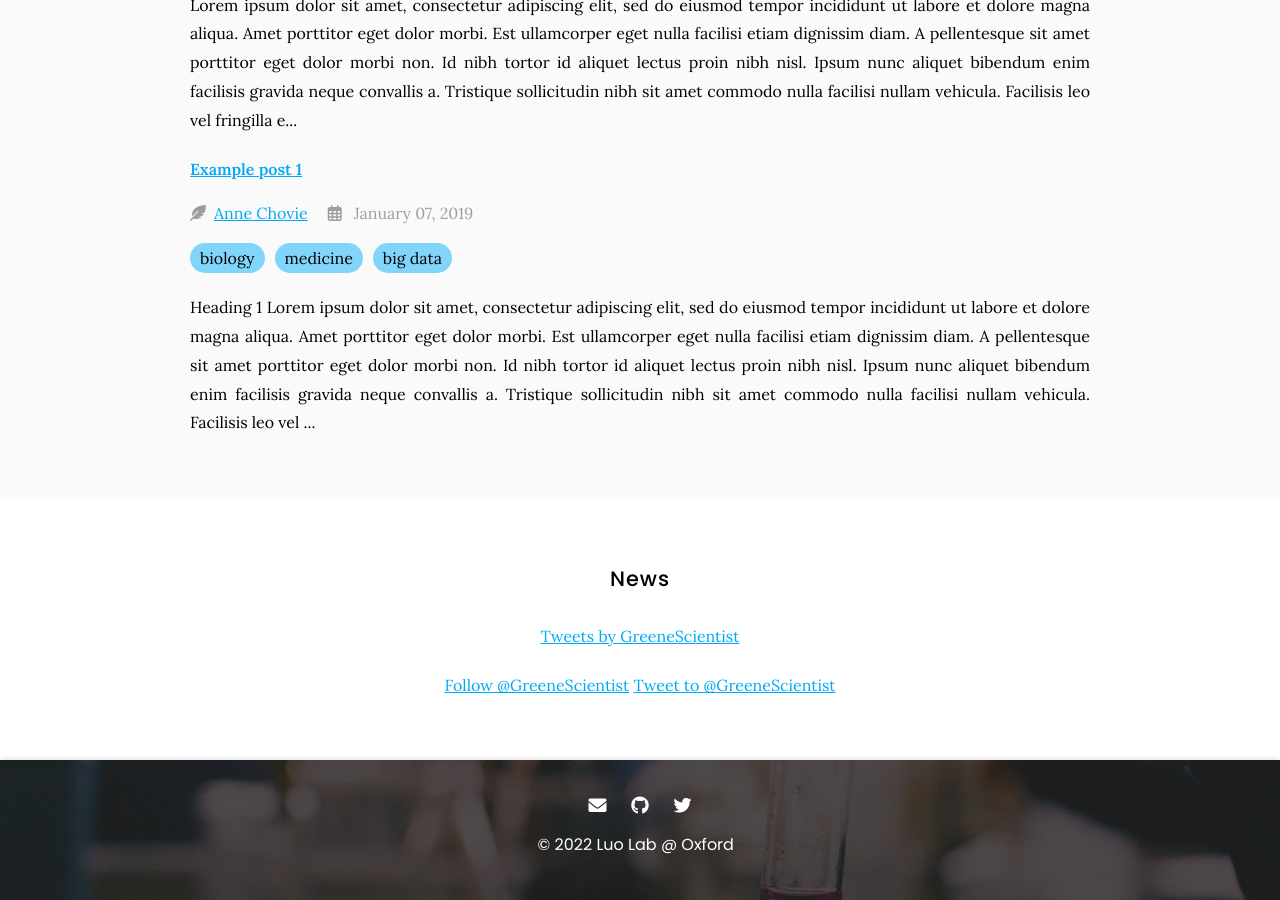
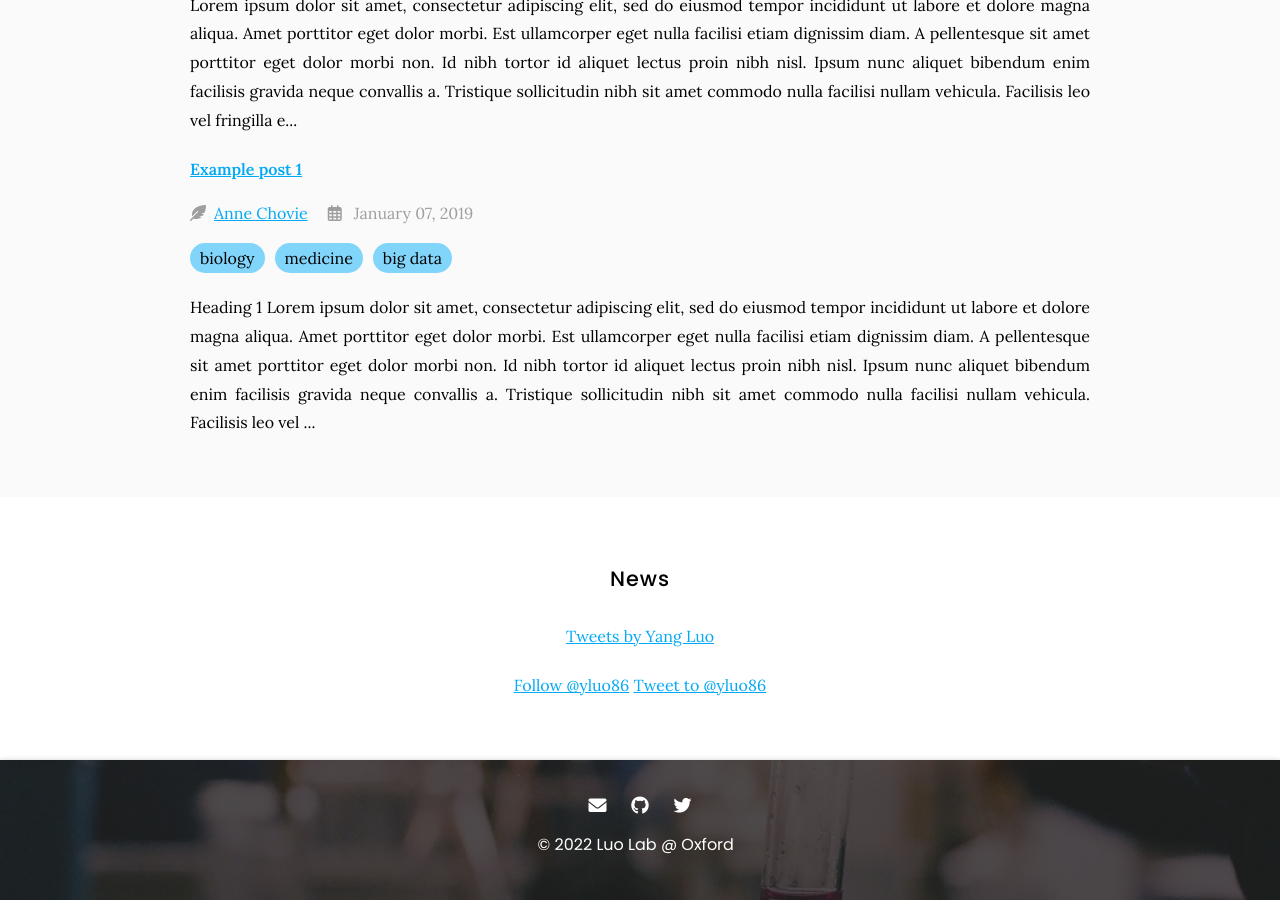
Before and after one commit to yang-luo-lab/yang-luo-lab.github.io, a Jekyll site: the page built from blog/index.md, in a window 1280 px wide and 900 px high, scrolled down 884 px. Built offline with Jekyll 4.4.1, drawn with Linux system fonts in a browser that asks for light colours; comment, search, counter and statistics services are not loaded.

Commit message:
update twitter feed

```diff
--- a/blog/index.md
+++ b/blog/index.md
@@ -1,11 +1,11 @@
 ---
-title: Blog
+title: News
 nav:
   order: 4
   tooltip: Musings and miscellany
 ---
 
-# <i class="fas fa-feather-alt"></i>Blog
+# <i class="fas fa-feather-alt"></i>News
 
 {% include section.html %}
 
@@ -19,9 +19,9 @@ nav:
 
 <!-- Twitter embeds from https://publish.twitter.com/ -->
 
-<a class="twitter-timeline" data-width="400" data-height="400" href="https://twitter.com/GreeneScientist?ref_src=twsrc%5Etfw">Tweets by GreeneScientist</a> <script async src="https://platform.twitter.com/widgets.js" charset="utf-8"></script>
+<a class="twitter-timeline" data-width="400" data-height="400" href="https://twitter.com/yluo86">Tweets by Yang Luo</a> <script async src="https://platform.twitter.com/widgets.js" charset="utf-8"></script>
 {:.center}
 
-<a href="https://twitter.com/GreeneScientist?ref_src=twsrc%5Etfw" class="twitter-follow-button" data-show-count="false">Follow @GreeneScientist</a><script async src="https://platform.twitter.com/widgets.js" charset="utf-8"></script>
-<a href="https://twitter.com/intent/tweet?screen_name=GreeneScientist&ref_src=twsrc%5Etfw" class="twitter-mention-button" data-show-count="false">Tweet to @GreeneScientist</a><script async src="https://platform.twitter.com/widgets.js" charset="utf-8"></script>
+<a href="https://twitter.com/GreeneScientist?ref_src=twsrc%5Etfw" class="twitter-follow-button" data-show-count="false">Follow @yluo86</a><script async src="https://platform.twitter.com/widgets.js" charset="utf-8"></script>
+<a href="https://twitter.com/intent/tweet?screen_name=GreeneScientist&ref_src=twsrc%5Etfw" class="twitter-mention-button" data-show-count="false">Tweet to @yluo86</a><script async src="https://platform.twitter.com/widgets.js" charset="utf-8"></script>
 {:.center}
```
